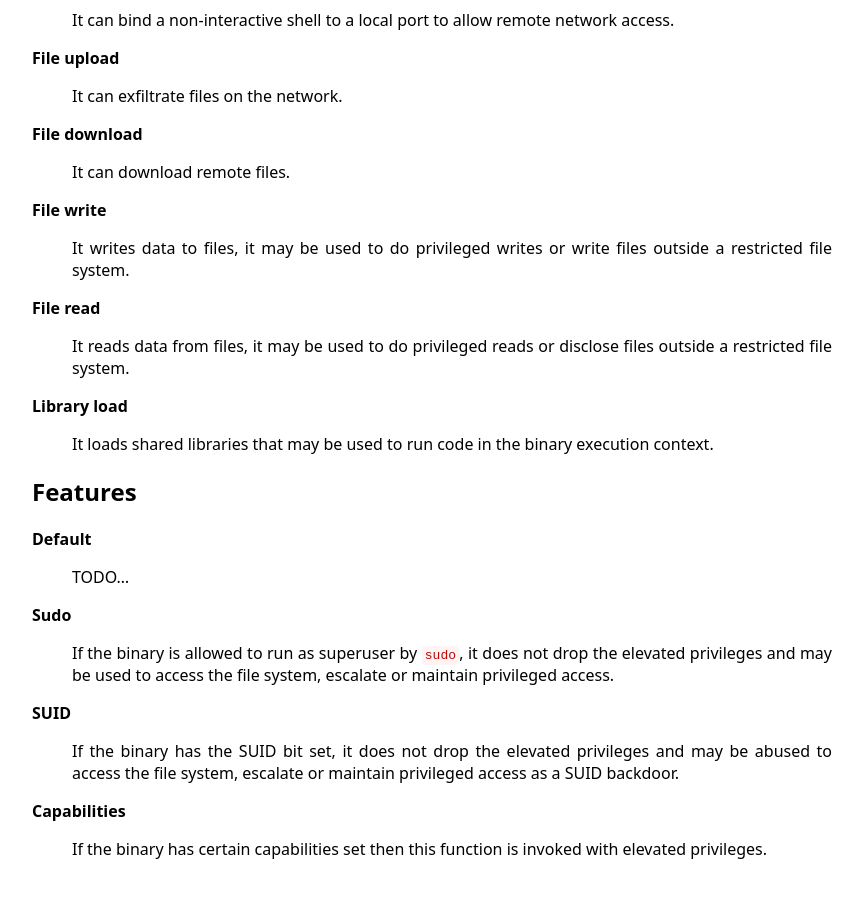
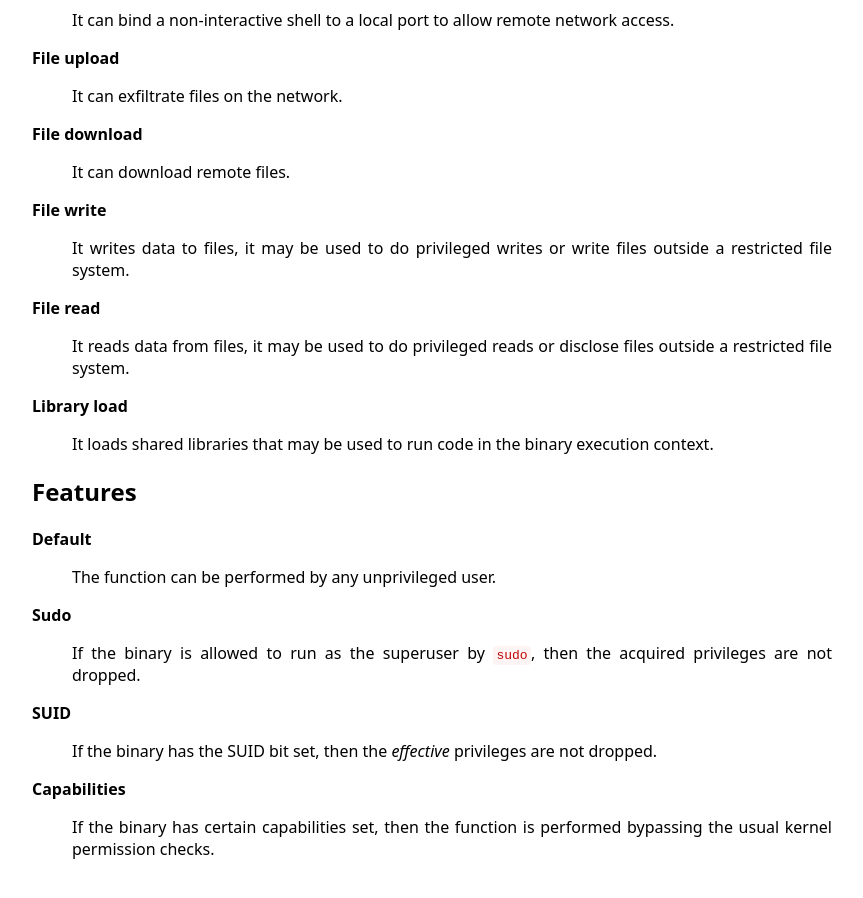
Before and after one commit to GTFOBins/GTFOBins.github.io, a Jekyll site: the page built from model.md, in a window 1280 px wide and 900 px high, scrolled down 696 px. Shown: the whole window, without its empty margins (208-1071 px from the left). Built offline with Jekyll 4.4.1, drawn with Linux system fonts in a browser that asks for light colours.

Commit message:
Reword the features description

```diff
--- a/_data/features.yml
+++ b/_data/features.yml
@@ -2,20 +2,19 @@
 
 default:
   label: Default
-  description: |
-    TODO...
+  description: The function can be performed by any unprivileged user.
 
 sudo:
   label: Sudo
-  description: If the binary is allowed to run as superuser by `sudo`, it does not drop the elevated privileges and may be used to access the file system, escalate or maintain privileged access.
+  description: If the binary is allowed to run as the superuser by `sudo`, then the acquired privileges are not dropped.
 
 suid:
   label: SUID
-  description: If the binary has the SUID bit set, it does not drop the elevated privileges and may be abused to access the file system, escalate or maintain privileged access as a SUID backdoor.
+  description: If the binary has the SUID bit set, then the *effective* privileges are not dropped.
   extra:
-    limited: It is used to run commands (e.g., via `system()`-like invocations) so it only works on systems like Debian (<= Stretch) that allow the default `sh` shell to run with SUID privileges.
-    regular: If it is used to run `sh -p`, omit the `-p` argument on systems like Debian (<= Stretch) that allow the default `sh` shell to run with SUID privileges.
+    limited: It runs external commands via `system()`-like functions, so it only works on systems like Debian (<= Stretch) where the default shell does not drop SUID privileged.
+    regular: If present, remember to omit the `-p` argument of every `sh` invocations on systems like Debian (<= Stretch) where the default shell does not drop SUID privileged.
 
 capabilities:
   label: Capabilities
-  description: If the binary has certain capabilities set then this function is invoked with elevated privileges.
+  description: If the binary has certain capabilities set, then the function is performed bypassing the usual kernel permission checks.
```
